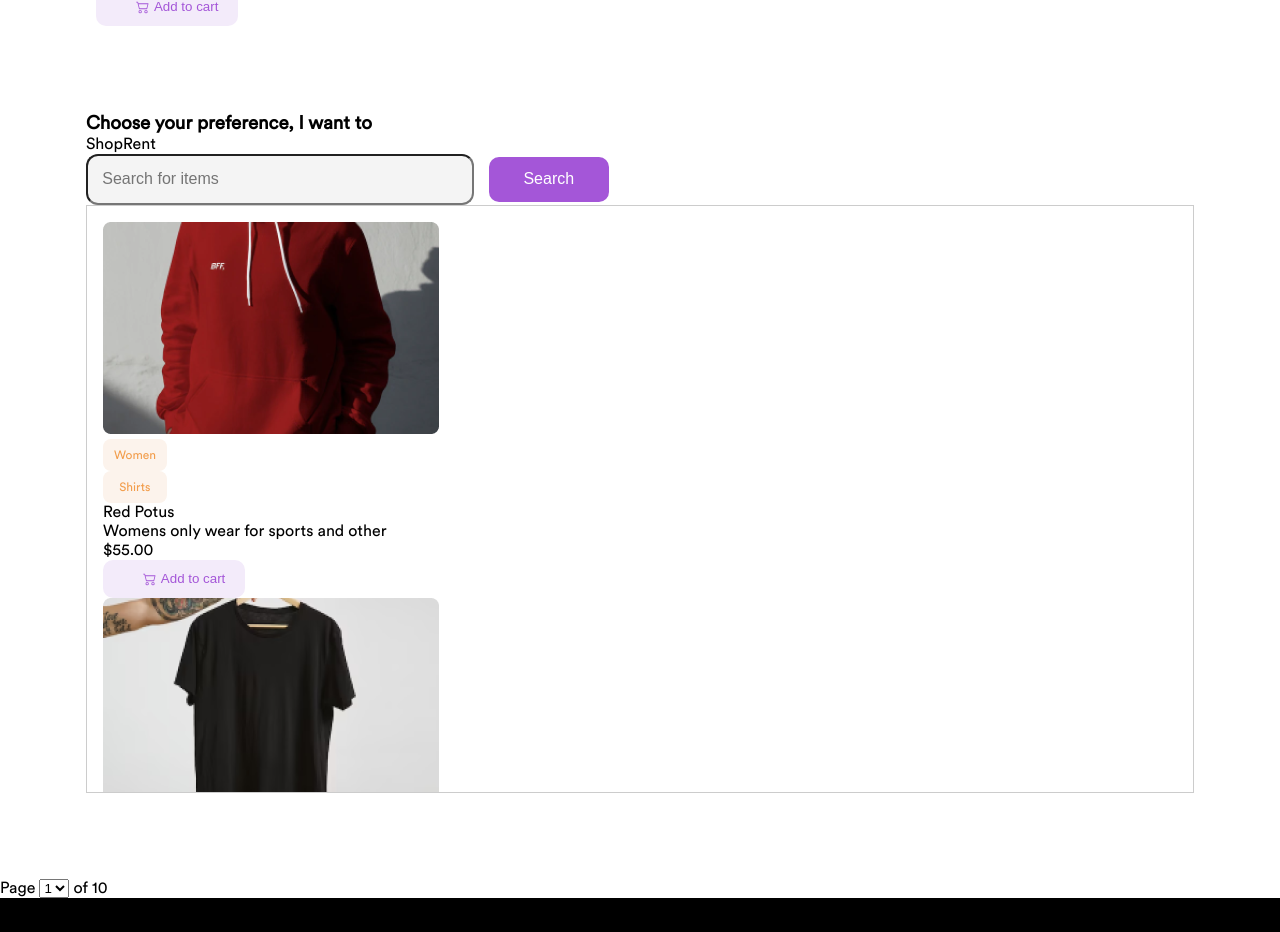
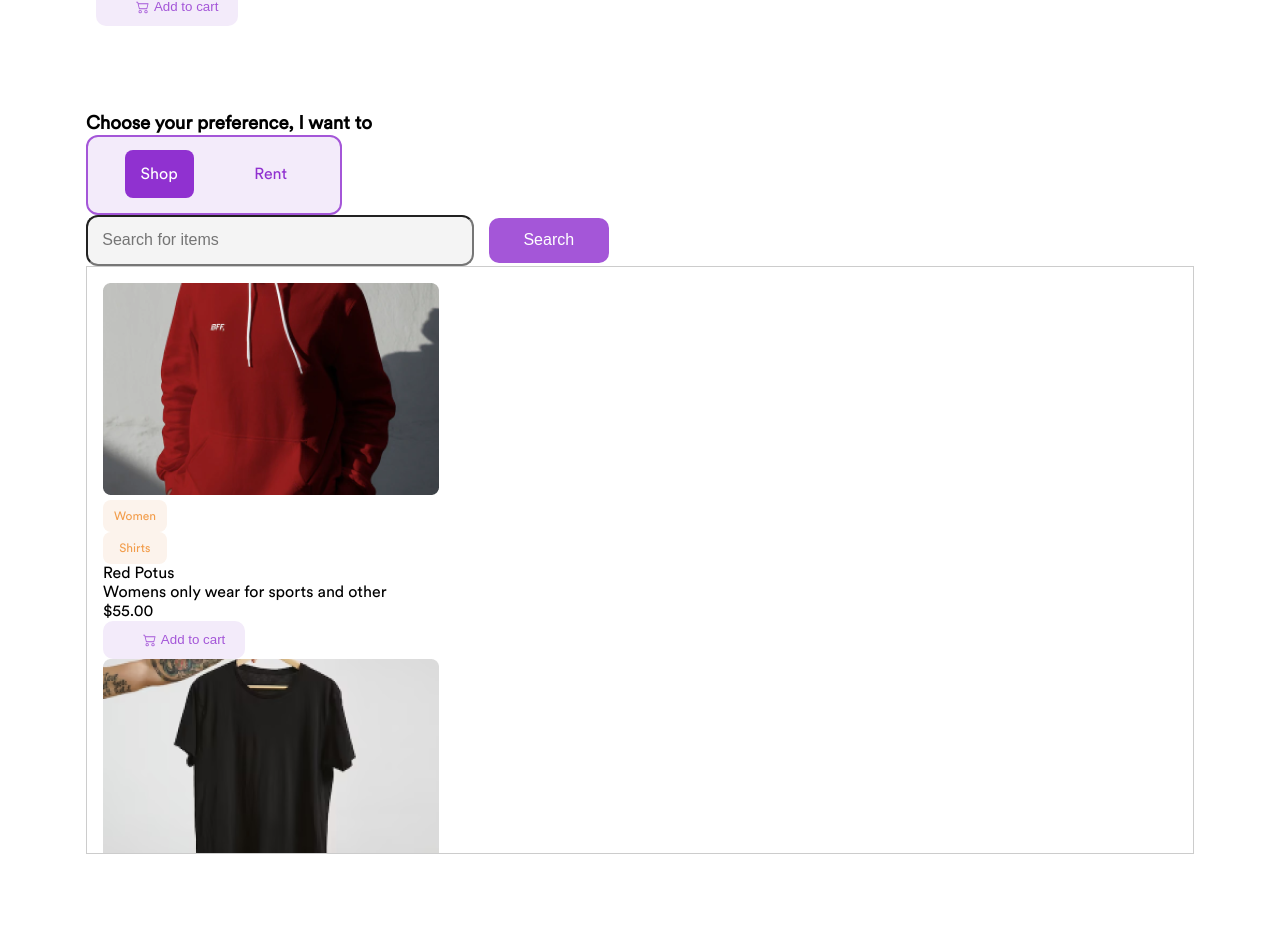
Before and after one commit to pod-d/zanooza, a React (Create React App) app in the folder frontend/: page /shop in a window 1280 px wide. Shown: the part 1279-2211 px from the top of the page. Built offline with nearby package versions, Linux system fonts and the light colour scheme.

Commit message:
about page modifications

```diff
--- a/frontend/src/App.tsx
+++ b/frontend/src/App.tsx
@@ -8,7 +8,7 @@ import ShopPage from "Pages/ShopPage/ShopPage";
 import AboutPage from "Pages/AboutPage/AboutPage";
 import Footer from "components/Footer/Footer";
 import Contact from "components/ContactCard/Contact";
-import Content from "Pages/BlogContentPage";
+// import Content from "Pages/BlogContentPage";
 import GameExperience from "components/GameExperience/GameExperience";
 
 function App() {
@@ -21,7 +21,7 @@ function App() {
         <Route path="/blog" element={<BlogPage />} />
         <Route path="/shop" element={<ShopPage />} />
         <Route path="/about" element={<AboutPage />} />
-        <Route path="/blog/content" element={<Content />} />
+        {/* <Route path="/blog/content" element={<Content />} /> */}
         <Route path="/experience" element={<GameExperience />} />
       </Routes>
       <Contact />
--- a/frontend/src/components/About/FoundersData.tsx
+++ b/frontend/src/components/About/FoundersData.tsx
@@ -1,13 +1,12 @@
-import first from '../../assets/trending4.png'
+import founder from '../../assets/founder.png'
 
 const FoundersData = [
   {
     name: "Suzan Adinoyi",
     title: "CEO",
-    image: first,
-    linkedinUrl: "https://www.linkedin.com/in/silas-adinoyi-368360182/",
+    image: founder,
+    linkedinUrl: "https://www.linkedin.com/in/suzan-adinoyi-87946740/",
   },
-
 ];
 
 export default FoundersData
--- a/frontend/src/components/Shop/MerchCards.tsx
+++ b/frontend/src/components/Shop/MerchCards.tsx
@@ -22,7 +22,7 @@ const MerchCards: React.FC<MerchCardsProps> = ({
 }) => {
 
     return (
-      <div className="shadow-md w-96  p-4 my-4 group hover:border-[#FF69B4] border-b-8 rounded-lg border-transparent transition-transform duration-300 ease-in transform hover:scale-105 ">
+      <div className="shadow-md w-96  p-4 my-4 group hover:border-[#FF69B4] border-b-8 rounded-lg border-transparent transition-transform duration-300 ease-in transform  ">
         <img src={image} alt="merch" className="w-full" />
         <div className=" flex my-2 gap-5">
           <div className="tag-body">
--- a/frontend/src/components/Shop/index.tsx
+++ b/frontend/src/components/Shop/index.tsx
@@ -1,9 +1,9 @@
-import React from 'react'
-import { MainContainer, TopSection, BottomSection } from './styled'
-import Button from 'components/Button/Button';
-import MerchCards from './MerchCards';
-import TopSectionData from './TopSectionData';
-import BottomSectionData from './BottomSectionData';
+import React from "react";
+import { MainContainer, TopSection, BottomSection, Container, RadioInput, Label } from "./styled";
+import Button from "components/Button/Button";
+import MerchCards from "./MerchCards";
+import TopSectionData from "./TopSectionData";
+import BottomSectionData from "./BottomSectionData";
 
 function Shop() {
   return (
@@ -39,10 +39,30 @@ function Shop() {
             Choose your <span className="text-[#FF4680]">preference</span>, I
             want to
           </h3>
-          <div className="flex justify-evenly items-center h-16 w-60 bg-secondary-100 border-2 border-secondary-200 rounded-xl">
-            <span className="bg-primary rounded-xl p-3 text-white">Shop</span>
-            <span className="text-secondary-200">Rent</span>
-          </div>
+          <form action="">
+            <Container>
+              <div>
+                <RadioInput
+                  type="radio"
+                  id="shop"
+                  name="preference"
+                  value="shop"
+                  defaultChecked
+                />
+                <Label htmlFor="shop">Shop</Label>
+              </div>
+              <div>
+                <RadioInput
+                  type="radio"
+                  id="rent"
+                  name="preference"
+                  value="rent"
+                />
+                <Label htmlFor="rent">Rent</Label>
+              </div>
+            </Container>
+
+          </form>
         </div>
         <div className=" my-8">
           <input
@@ -76,7 +96,7 @@ function Shop() {
             height: "36.75rem",
             overflowY: "scroll",
             border: " 1px solid #ccc",
-            padding: "16px"
+            padding: "16px",
           }}
         >
           {BottomSectionData.map((data, index) => (
@@ -108,4 +128,4 @@ function Shop() {
   );
 }
 
-export default Shop
+export default Shop;
--- a/frontend/src/components/Shop/styled.tsx
+++ b/frontend/src/components/Shop/styled.tsx
@@ -16,3 +16,35 @@ export const BottomSection = styled.div`
   padding: 5.37rem;
   background-color: white;
 `;
+
+
+export const Container = styled.div`
+  display: flex;
+  justify-content: space-evenly;
+  align-items: center;
+  gap: 1rem;
+  height: 5rem;
+  width: 16rem;
+  background-color: #f3ebfa;
+  border: 2px solid #a456d8;
+  border-radius: 0.75rem;
+  padding: 0.5rem;
+`;
+
+export const RadioInput = styled.input`
+  display: none;
+`;
+
+export const Label = styled.label`
+  background-color: transparent;
+  padding: 1rem;
+  border-radius: 0.5rem;
+  color: #9031d0;
+  cursor: pointer;
+  transition: background-color 0.6s;
+
+  ${RadioInput}:checked + & {
+    background-color: #9031d0;
+    color: #fff;
+  }
+`;
```
Also changed, not shown: frontend/src/assets/founder.png (added).
